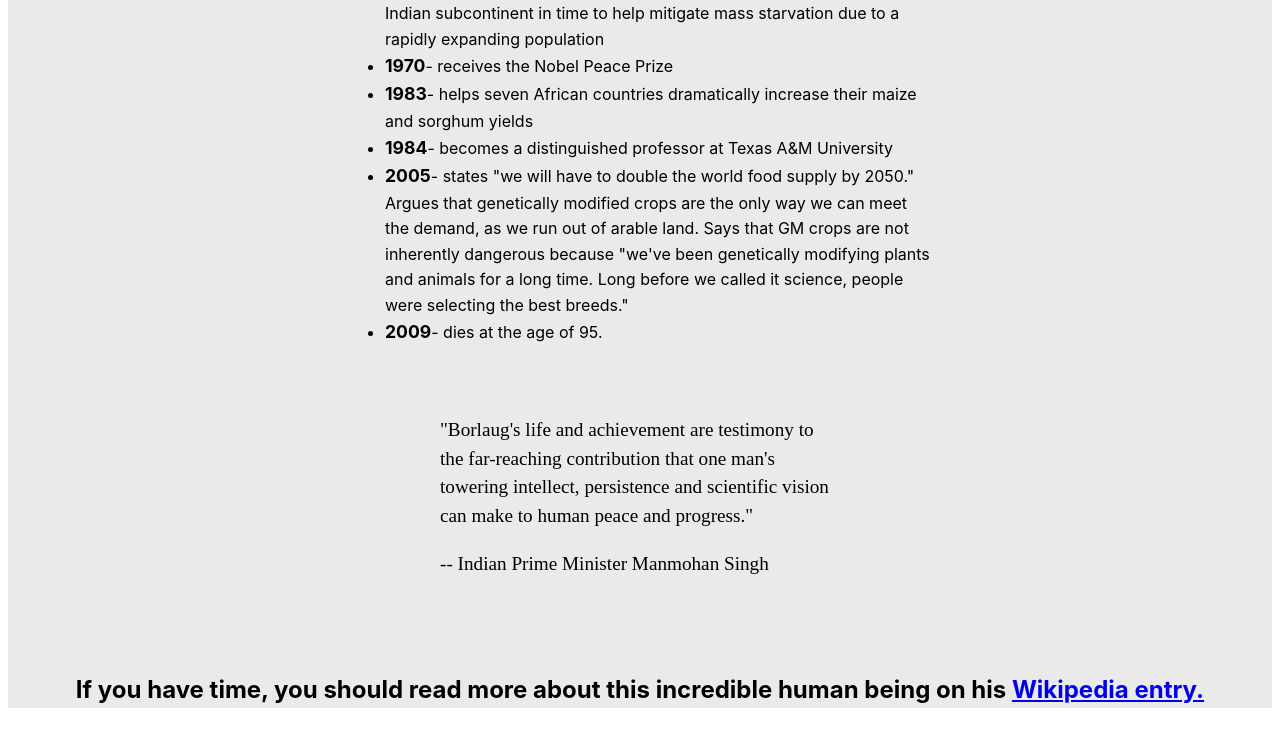
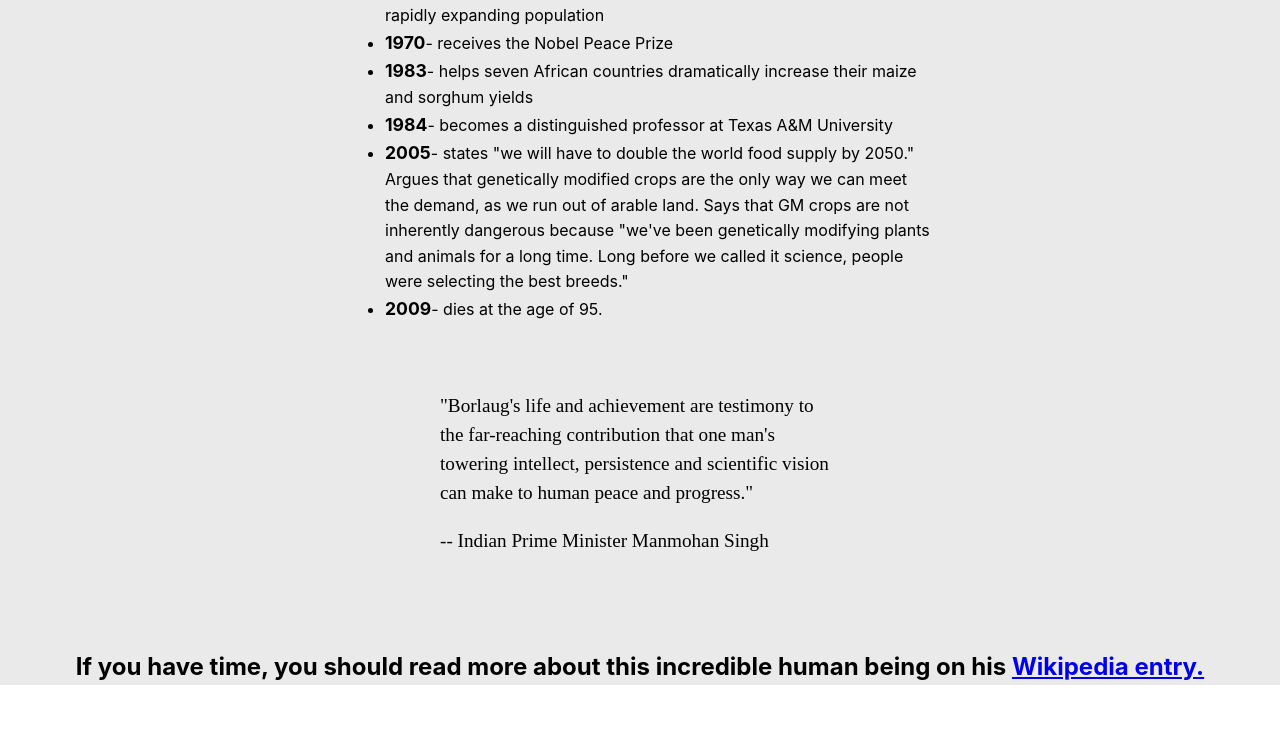
Before and after one commit to EdikKapustnyak/sertification-project-site, a plain HTML site: page index.html in a window 1280 px wide. Shown: the part 1325-2057 px from the top of the page. After the commit the page ends 2010 px from the top, so only its background shows below. Drawn offline with Linux system fonts and the light colour scheme.

Commit message:
Change some styles for body, main, title, wiki, set to margin 0

```diff
--- a/styles.css
+++ b/styles.css
@@ -3,11 +3,14 @@ body {
    font-size: 1.6rem;
    line-height: 1.5;
    text-align: center;
+   margin: 0px;
 }
 
 #main {
-    background-color: rgba(150,150,150,0.2)
- }
+    background-color: rgba(150,150,150,0.2);
+    width: 100%;
+    height: 100%;
+}
 
  #image {
     display: block;
@@ -37,6 +40,7 @@ ul {
     font-size: 2.2rem;
     font-family: 'Segoe UI', Tahoma, Verdana, sans-serif;
     text-align: center;
+    margin-top: 0px;
 }
 
 .start {
@@ -70,6 +74,7 @@ li {
 .wikipedia {
     font-size: 1.5rem;
     font-weight: bold;
+    margin-bottom: 0px;
 }
 
 a {
```
